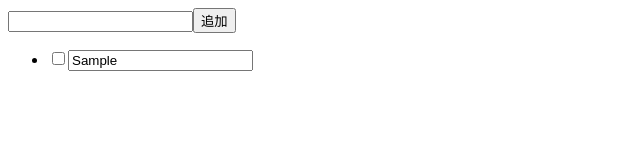
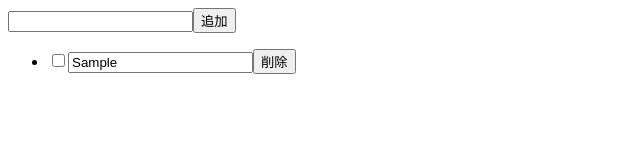
Before and after one commit to I-Kouta/todo, a React (Vite) app: page / in a window 1280 px wide. Both pictures are taken after typing "Sample" into the empty fields and a click on the input "追加". Shown: the top 160 px of the page, without its empty margins (0-640 px from the left). Built offline with nearby package versions, Linux system fonts and the light colour scheme.

Commit message:
削除ボタンの追加

```diff
--- a/src/App.tsx
+++ b/src/App.tsx
@@ -87,6 +87,7 @@ export const App = () => {
                 value={todo.value}
                 onChange={(e) => handleOnEdit(todo.id, e.target.value)}
               />
+              <button onClick={() => console.log('removed!')}>削除</button>
             </li>
           );
         })}
```
